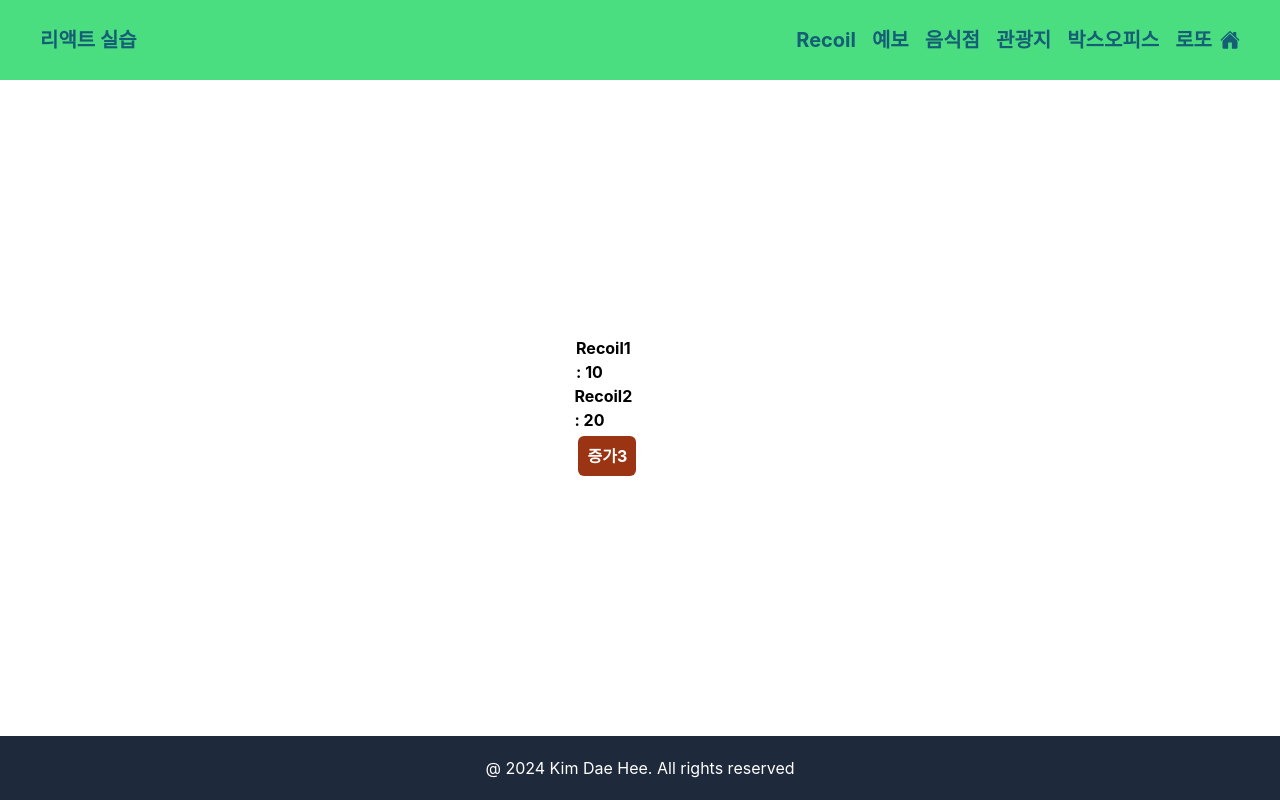
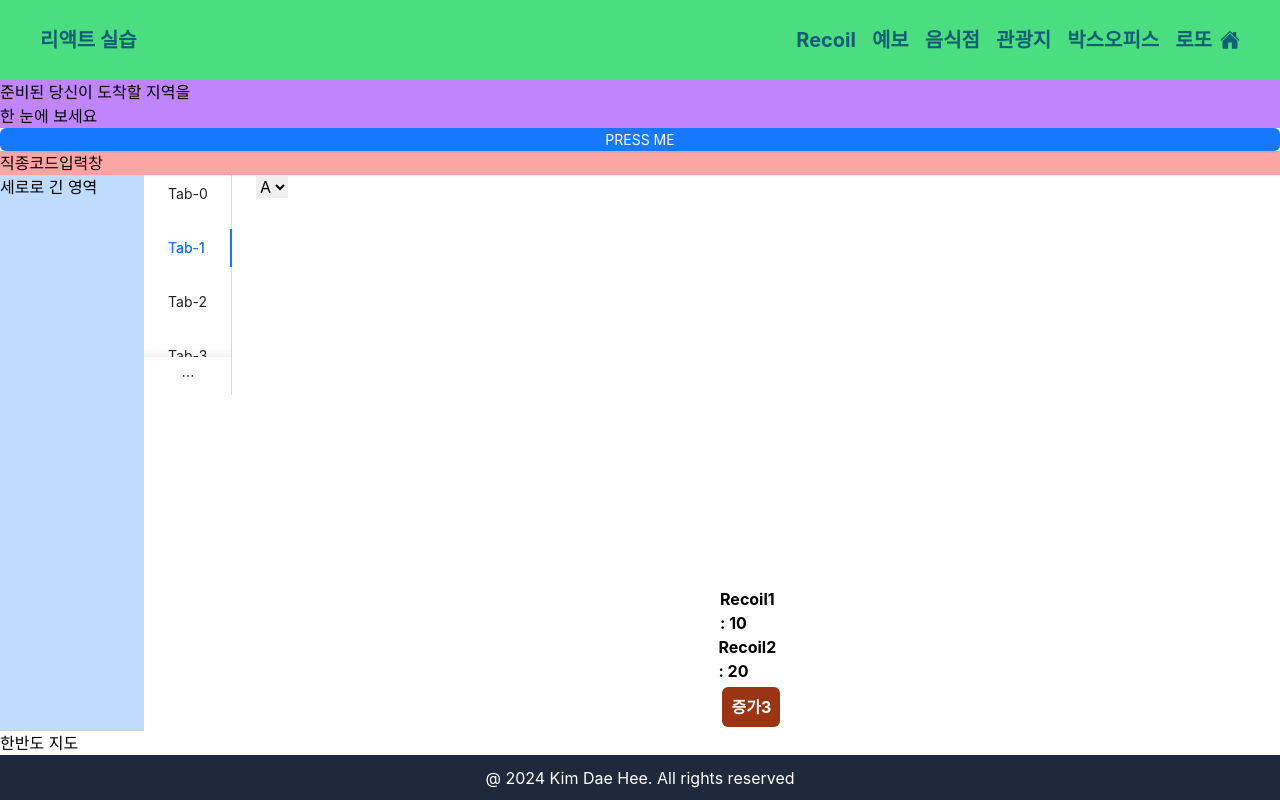
Before and after one commit to everydayday/K-digital-project1, a React (Create React App) app: page /recoil1 in a window 1280 px wide. Built offline with nearby package versions, Linux system fonts and the light colour scheme.

Commit message:
Tabs & Maps

```diff
--- a/package.json
+++ b/package.json
@@ -6,11 +6,14 @@
     "@testing-library/jest-dom": "^5.17.0",
     "@testing-library/react": "^13.4.0",
     "@testing-library/user-event": "^13.5.0",
+    "antd": "^5.18.0",
+    "d3-geo": "^3.1.1",
     "react": "^18.2.0",
     "react-dom": "^18.2.0",
     "react-icons": "^5.0.1",
     "react-router-dom": "^6.22.3",
     "react-scripts": "5.0.1",
+    "react-simple-maps": "^3.0.0",
     "recoil": "^0.7.7",
     "web-vitals": "^2.1.4"
   },
--- a/src/App.js
+++ b/src/App.js
@@ -2,27 +2,20 @@ import "./App.css";
 import { FcHome } from "react-icons/fc";
 import { IoHome } from "react-icons/io5";
 import { BrowserRouter, Routes, Route,Link } from "react-router-dom";
+import {Button, Tabs} from 'antd';
 
-// import HelloCss from "./02/HelloCss";
-// import logo from "./logo.svg";
-// import icons from "./icons";
-// import MyDiv from "./03_1/MyDiv";
-// import MyList from "./04/MyList";
-// import MyListMain from "./04/MyListMain";
-// import BoxOfficeTb from "./05_1/BoxOfficeTb";
-// import BoxOfficeTbody from "./05_1/BoxOfficeTb";
-// import FoodCard from "./07/FoodCard";
+import KoreaMap from "./Map/KoreaMap";
+
+import { ComposableMap, Geographies, Geography } from "react-simple-maps"
+
+
 import FoodMain from "./07/FoodMain";
- import Lotto from "./06/Lotto";
- import MyClock from "./08/MyClock";
-// import TrafficMain from "./09/TrafficMain";
-// import RefVal from "./10/RefVal";
-// import RefInput from "./10/RefInput";
+import Lotto from "./06/Lotto";
+import MyClock from "./08/MyClock";
+
 import BoxOffice from "./10/BoxOffice";
-// import GalleryCard from "./11/GalleryCard";
+
 import GalleryMain from "./11/GalleryMain";
-// import EventMain from "./12/EventMain";
-// import RouteMain from "./13/RouteMain";
 import Frcst from "./14/Frcst";
 import UltraSrtFcst from "./14/UltraSrtFcst";
 import VilageFcst from "./14/VilageFcst";
@@ -30,10 +23,15 @@ import FrcsList from "./14/FrcsList";
 import Recoil1 from "./15/Recoil1";
 import RecoilMain from "./15/RecoilMain";
 
+
+
+
 function App() {
   return (
     <BrowserRouter>
       {/* // JSX 문법 사용 */}
+
+
       <div
         className="flex flex-col w-full
                           max-w-screen-xl
@@ -59,18 +57,55 @@ function App() {
             <div className="mx-2 hover:text-blue-300"><Link to='/gallerymain'>관광지</Link></div>
             <div className="mx-2 hover:text-blue-300"><Link to = '/boxoffice'>박스오피스</Link></div>
             <div className="mx-2 hover:text-blue-300"><Link to ='/Lotto'>로또</Link></div>
-
-
             <div><Link to = '/'><IoHome className="hover:fill-blue-400"/></Link></div>
 
           </div>
         </header>
 
-        <main className="grow flex flex-col justify-center items-center">
+        <div className="bg-purple-400">
+        <div>준비된 당신이 도착할 지역을</div>
+        <div>한 눈에 보세요</div>
+        </div>
+        <Button type="primary">PRESS ME</Button>
 
 
+
+
+        <div className="bg-red-300">직종코드입력창</div>
+        <div className="flex flex-row h-full">
+        <div className="flex justify-center items-stretch h-full w-1/5">
+        <div className="bg-blue-200 w-48 flex-grow">
+          세로로 긴 영역
+        </div>
+
+        {/* https://ant.design/components/tabs */}
+
+        <Tabs defaultActiveKey="1"
+        tabPosition={'left'}
+        style={{
+          height: 220,
+        }}
+        items={new Array(5).fill(null).map((_, i) => {
+          const id = String(i);
+          return {
+            label: `Tab-${id}`,
+            key: id,
+            disabled: i === 28,
+            //children: `Content of tab ${id}`,
+          };
+        })}
+
+        />
+        </div>
+
+        <div>
+          <select>
+            <option value="A">A</option>
+          </select>
+        </div>
+
+        <main className="grow flex flex-col justify-end items-center w-4/5">
           <Routes>
-
             <Route path="/" element={<MyClock />} />
             <Route path="/lotto" element={<Lotto />} />
             <Route path="/boxOffice" element={<BoxOffice />}/>
@@ -84,7 +119,13 @@ function App() {
             <Route path="/recoil1" element = {<RecoilMain/>}/>
           </Routes>
         </main>
+        </div>
 
+
+        <div>
+          <h1>한반도 지도</h1>
+          {/* <KoreaMap /> */}
+        </div>
         <footer className="flex justify-center items-center  inset-x-0 bottom-0 h-16  text-white bg-slate-800">
           @ 2024 Kim Dae Hee. All rights reserved
         </footer>
--- /dev/null
+++ b/src/Map/KoreaMap.js
@@ -0,0 +1,38 @@
+import React from 'react';
+import { ComposableMap, Geographies, Geography } from 'react-simple-maps';
+
+// 한반도 GeoJSON 데이터
+const geoUrl = 'https://unpkg.com/world-atlas@2.0.2/countries-110m.json';
+
+const KoreaMap = () => {
+  return (
+    <ComposableMap projection="geoMercator" width={800} height={600}>
+      <Geographies geography={geoUrl}>
+        {({ geographies }) =>
+          geographies.map((geo) => (
+            <Geography
+              key={geo.rsmKey}
+              geography={geo}
+              // style={{
+              //   default: {
+              //     fill: "#D6D6DA",
+              //     outline: "none",
+              //   },
+                // hover: {
+                //   fill: "#F53",
+                //   outline: "none",
+                // },
+                // pressed: {
+                //   fill: "#E42",
+                //   outline: "none",
+                // },
+              // }}
+            />
+          ))
+        }
+      </Geographies>
+    </ComposableMap>
+  );
+};
+
+export default KoreaMap;
```
Also changed, not shown: 1 other file (tests, documents, lock files or other folders).
